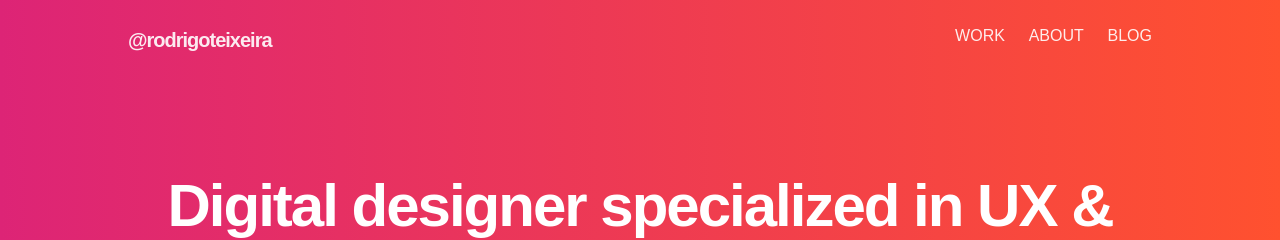
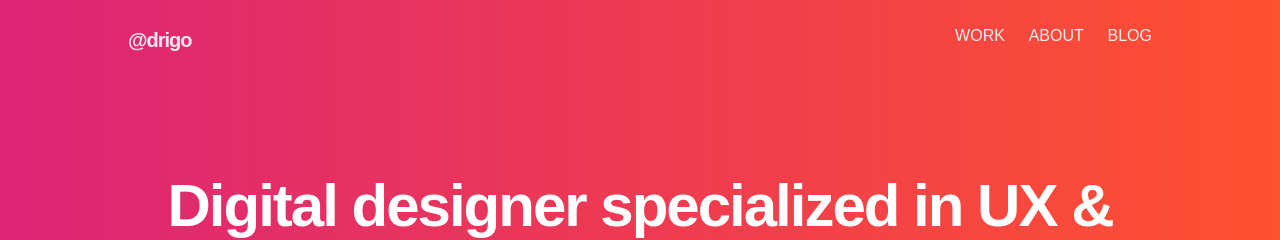
Before and after one commit to drigoteixeira/drigoteixeira.github.io, a Jekyll site: the page built from index.html, in a window 1280 px wide and 900 px high. Shown: the top 240 px of the window. Built offline with Jekyll 4.4.1, drawn with Linux system fonts in a browser that asks for light colours; nearby versions of some CDN libraries.

Commit message:
Update logo

```diff
--- a/_includes/header.html
+++ b/_includes/header.html
@@ -2,7 +2,7 @@
 	<div class="container">
 		<div class="row">
 			<div class="six columns">
-				<div class="logo"><h1><a href="/">@rodrigoteixeira</a></h1></div>
+				<div class="logo"><h1><a href="/">@drigo</a></h1></div>
 			</div>
 			<div class="six columns">
 				<nav>
```
